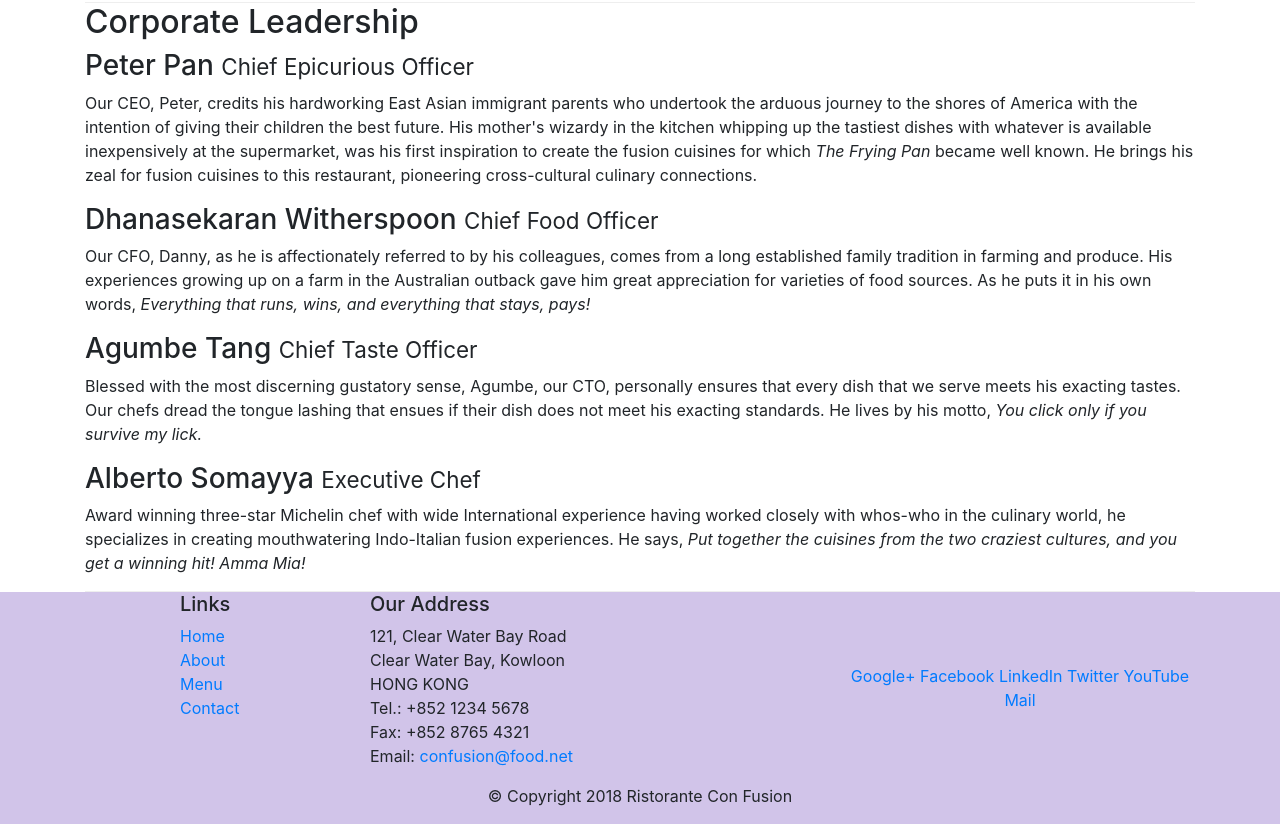
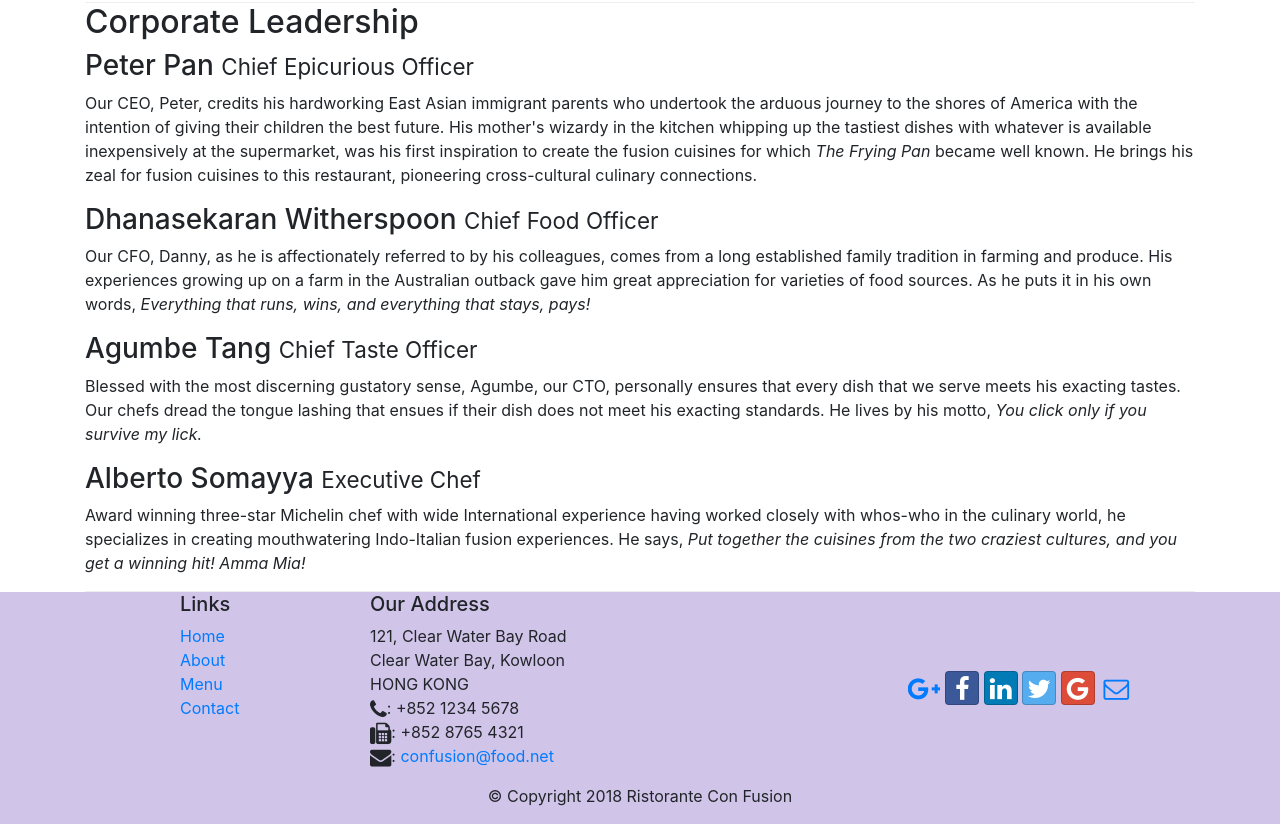
Before and after one commit to Aygera/bootstrap_coursera, a website: page aboutus.html in a window 1280 px wide. Shown: the part 800-1624 px from the top of the page. Drawn offline with nearby package versions, Linux system fonts and the light colour scheme.

Commit message:
icon fonts exercise

```diff
--- a/aboutus.html
+++ b/aboutus.html
@@ -9,6 +9,8 @@
 
     <!-- Bootstrap CSS -->
     <link rel="stylesheet" href="node_modules/bootstrap/dist/css/bootstrap.min.css">
+    <link rel="stylesheet" href="node_modules/font-awesome/css/font-awesome.min.css">
+    <link rel="stylesheet" href="node_modules/bootstrap-social/bootstrap-social.css">
     <link rel="stylesheet" href="css/styles.css">
     <title>Ristorante Con Fusion: About Us</title>
 
@@ -23,10 +25,10 @@
             <a class="navbar-brand mr-auto" href="./index.html">Restorante Con Fusion</a>
             <div class="collapse navbar-collapse" id=Navbar>
                 <ul class="navbar-nav mr-auto">
-                    <li class="nav-item"><a class="nav-link" href="./index.html">Home</a></li>
-                    <li class="nav-item active"><a class="nav-link" href="#">About</a></li>
-                    <li class="nav-item"><a class="nav-link" href="#">Menu</a></li>
-                    <li class="nav-item"><a class="nav-link" href="#">Contact</a></li>
+                    <li class="nav-item"><a class="nav-link" href="./index.html"><span class="fa fa-home fa-lg"></span> Home</a></li>
+                    <li class="nav-item active"><a class="nav-link" href="#"><span class="fa fa-info fa-lg"></span> About</a></li>
+                    <li class="nav-item"><a class="nav-link" href="#"><span class="fa fa-list fa-lg"></span> Menu</a></li>
+                    <li class="nav-item"><a class="nav-link" href="#"><span class="fa fa-address-card fa-lg"></span> Contact</a></li>
                 </ul>
             </div>
         </div>
@@ -101,19 +103,19 @@
 		              121, Clear Water Bay Road<br>
 		              Clear Water Bay, Kowloon<br>
 		              HONG KONG<br>
-		              Tel.: +852 1234 5678<br>
-		              Fax: +852 8765 4321<br>
-		              Email: <a href="mailto:confusion@food.net">confusion@food.net</a>
+		              <i class="fa fa-phone fa-lg"></i>: +852 1234 5678<br>
+		              <i class="fa fa-fax fa-lg"></i>: +852 8765 4321<br>
+		              <i class="fa fa-envelope fa-lg"></i>: <a href="mailto:confusion@food.net">confusion@food.net</a>
 		           </address>
                 </div>
                 <div class="col-12 col-sm-4 align-self-center">
                     <div class="text-center">
-                        <a href="http://google.com/+">Google+</a>
-                        <a href="http://www.facebook.com/profile.php?id=">Facebook</a>
-                        <a href="http://www.linkedin.com/in/">LinkedIn</a>
-                        <a href="http://twitter.com/">Twitter</a>
-                        <a href="http://youtube.com/">YouTube</a>
-                        <a href="mailto:">Mail</a>
+                        <a class="btn btn-social-icon btn-google-plus" href="http://google.com/+"><i class="fa fa-google-plus fa-lg"></i></a>
+                        <a class="btn btn-social-icon btn-facebook" href="http://www.facebook.com/profile.php?id="><i class="fa fa-facebook fa-lg"></i></a>
+                        <a class="btn btn-social-icon btn-linkedin" href="http://www.linkedin.com/in/"><i class="fa fa-linkedin fa-lg"></i></a>
+                        <a class="btn btn-social-icon btn-twitter" href="http://twitter.com/"><i class="fa fa-twitter fa-lg"></i></a>
+                        <a class="btn btn-social-icon btn-google" href="http://youtube.com/"><i class="fa fa-google fa-lg"></i></a>
+                        <a class="btn btn-social-icon" href="mailto:"><i class="fa fa-envelope-o fa-lg"></i></a>
                     </div>
                 </div>
            </div>
--- a/package.json
+++ b/package.json
@@ -15,6 +15,8 @@
   },
   "dependencies": {
     "bootstrap": "^4.0.0",
+    "bootstrap-social": "^5.1.1",
+    "font-awesome": "^4.7.0",
     "jquery": "^3.5.1",
     "popper.js": "^1.16.1"
   }
```
Also changed, not shown: index.html (+16 -13 lines), 1 other file.
